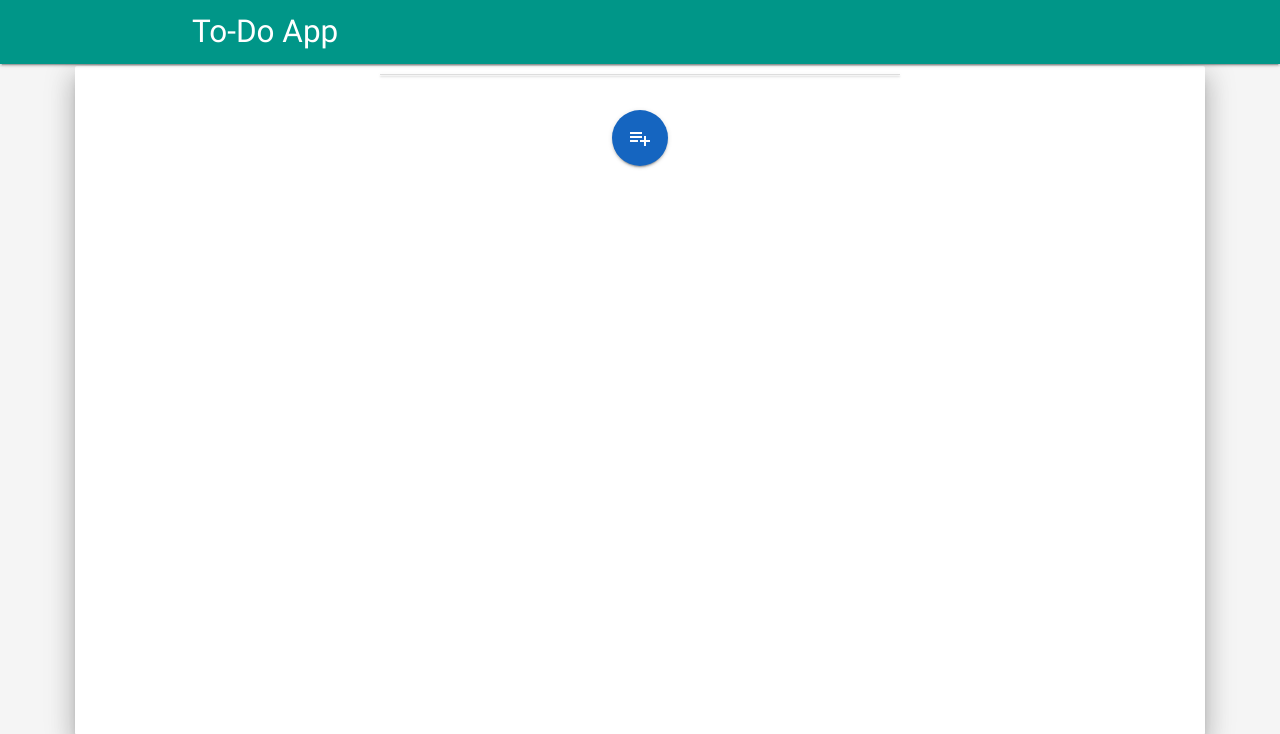
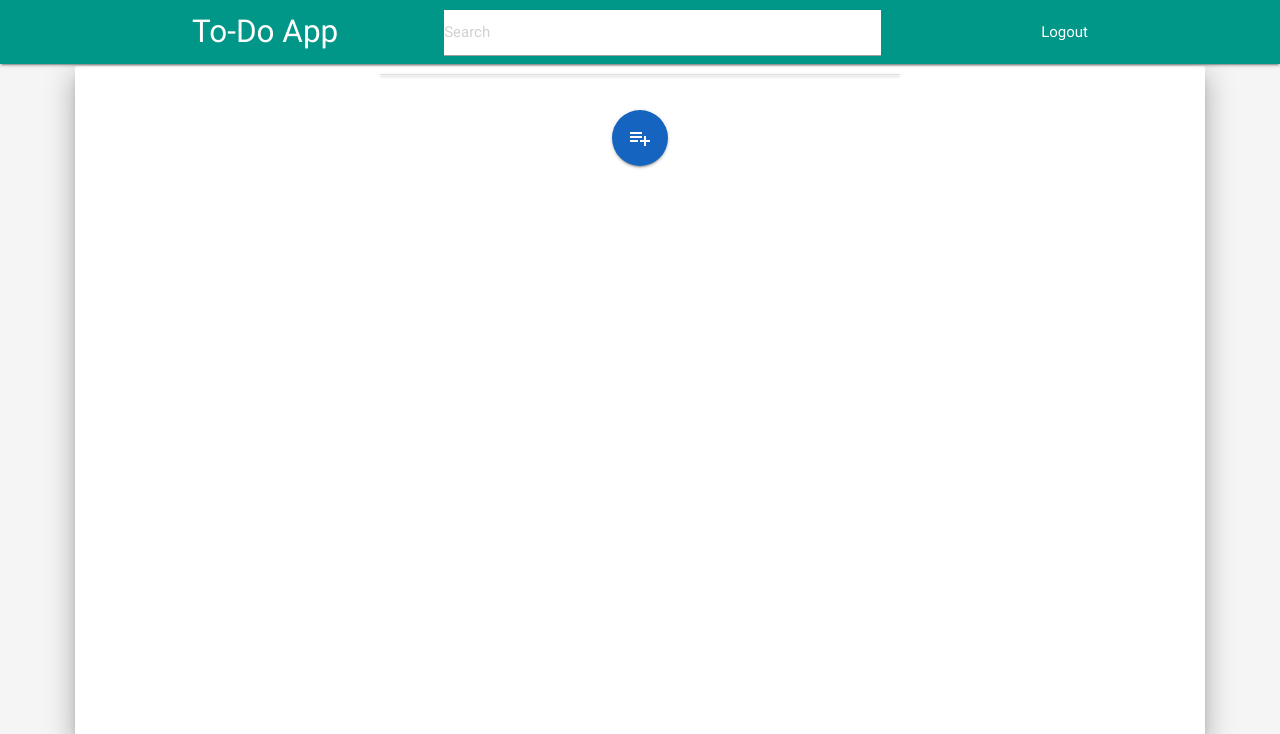
Before and after one commit to raghusaripalli/Django, a Django app: page /ToDoApp/ in a window 1280 px wide. Shown: the top 734 px of the page. Run offline with Django 3.2, Linux system fonts and the light colour scheme; the visitor is signed in with stand-in values (Sample User, id 1); data that the repository does not hold is empty; parts of the project's set-up code (start-up, migrations or seed data) failed here and were passed over.

Commit message:
- Added SEARCH BAR Functionality

```diff
--- a/ToDoApp/static/js/myscript.js
+++ b/ToDoApp/static/js/myscript.js
@@ -77,8 +77,21 @@ $(document).ready(function(){
     $.get("http://127.0.0.1:8000/ToDoApp/restlist/", function(data, status){
         $.get(helperpath+'showList.html', function(myhtml){
             $.template('mytodolist', myhtml);
-            $.tmpl( "mytodolist", data ).appendTo( "#mylist" );
+            $.tmpl( "mytodolist", data ).appendTo( "#mylist");;
         });
+    });
+
+    $("#search").keyup(function(){
+        var b = $(this).val();
+        var arr = $("#mylist").find("li");
+        for (i=0;i<arr.length;i++){
+            var n = $(arr[i]).find("h5")[0];
+            console.log(n);
+            if ($(n).text().includes(b))
+                $(arr[i]).show();
+            else
+                $(arr[i]).hide();
+        }
     });
 
     $("body").on('click','.collapsible-header', function(){
@@ -192,13 +205,12 @@ $(document).ready(function(){
             url: 'http://127.0.0.1:8000/ToDoApp/restlist/'+id+'/',
             type: 'DELETE',
             beforeSend: function(xhr) {
-                if (confirm("Do you really want to delete ?"))
                 xhr.setRequestHeader("X-CSRFToken", getCookie("csrftoken"));
-                else return;
             },
             success: function(result) {
-                mylist.fadeIn(1000).hide();
-                mylist.remove();
+                mylist.fadeIn("fast", function() {
+                  $(this).delay(500).fadeOut("slow");
+                });
             }
         });
     });
--- a/ToDoApp/templates/index.html
+++ b/ToDoApp/templates/index.html
@@ -17,10 +17,17 @@
     <div class="navbar-fixed">
     <nav class="teal">
       <div class="container nav-wrapper">
-        <a href="#!" class="brand-logo">To-Do App</a>
-        <ul class="right hide-on-med-and-down">
-
-        </ul>
+        <div class="row">
+          <div class="col">
+            <a href="" class="brand-logo">To-Do App</a>
+          </div>
+          <div class="col s6 offset-s3">
+            <input type="search" id="search" placeholder="Search" class="white black-text">
+          </div>
+          <div class="col right">
+            <a href="logout/">Logout</a>
+          </div>
+        </div>
       </div>
     </nav>
   </div>
--- a/ToDoApp/urls.py
+++ b/ToDoApp/urls.py
@@ -19,6 +19,7 @@ urlpatterns = [
     url(r'^restitem/(?P<pk>[0-9]+)/$', Item_Specific.as_view(), name='rest_item_id'),
     url(r'restlist/(?P<list_id>[0-9]+)/restitem/$', List_Specific_Item.as_view(), name='rest_list_id_item'),
     url(r'restlist/(?P<list_id>[0-9]+)/restitem/(?P<item_id>[0-9]+)/$', List_Specific_Item_Specific.as_view(), name='rest_list_id_item_id'),
+    url(r'logout/$',logout,name="logout"),
     url(r'^api-token-auth/', obtain_jwt_token),
     url(r'^api-token-refresh/', refresh_jwt_token),
     url(r'^api-token-verify/', verify_jwt_token),
--- a/ToDoApp/views.py
+++ b/ToDoApp/views.py
@@ -1,5 +1,7 @@
+from django.contrib.auth.decorators import login_required
 from django.contrib.auth.mixins import LoginRequiredMixin
 from django.http import HttpResponse, Http404
+from django.shortcuts import redirect
 from django.template import loader
 import datetime
 from django.urls import reverse_lazy
@@ -10,13 +12,17 @@ from rest_framework import generics
 from rest_framework.authentication import SessionAuthentication, BasicAuthentication
 from rest_framework.permissions import IsAuthenticated
 from rest_framework_jwt.authentication import JSONWebTokenAuthentication
-
+from django.contrib import auth
 from ToDoApp.models import *
 
 
 # Create your views here.
 from ToDoApp.serializers import listSerializer, itemSerializer
 
+
+def logout(request):
+    auth.logout(request)
+    return redirect('/auth/login/')
 
 def mergedview(request):
     obj = ToDoList.objects.all()
```
